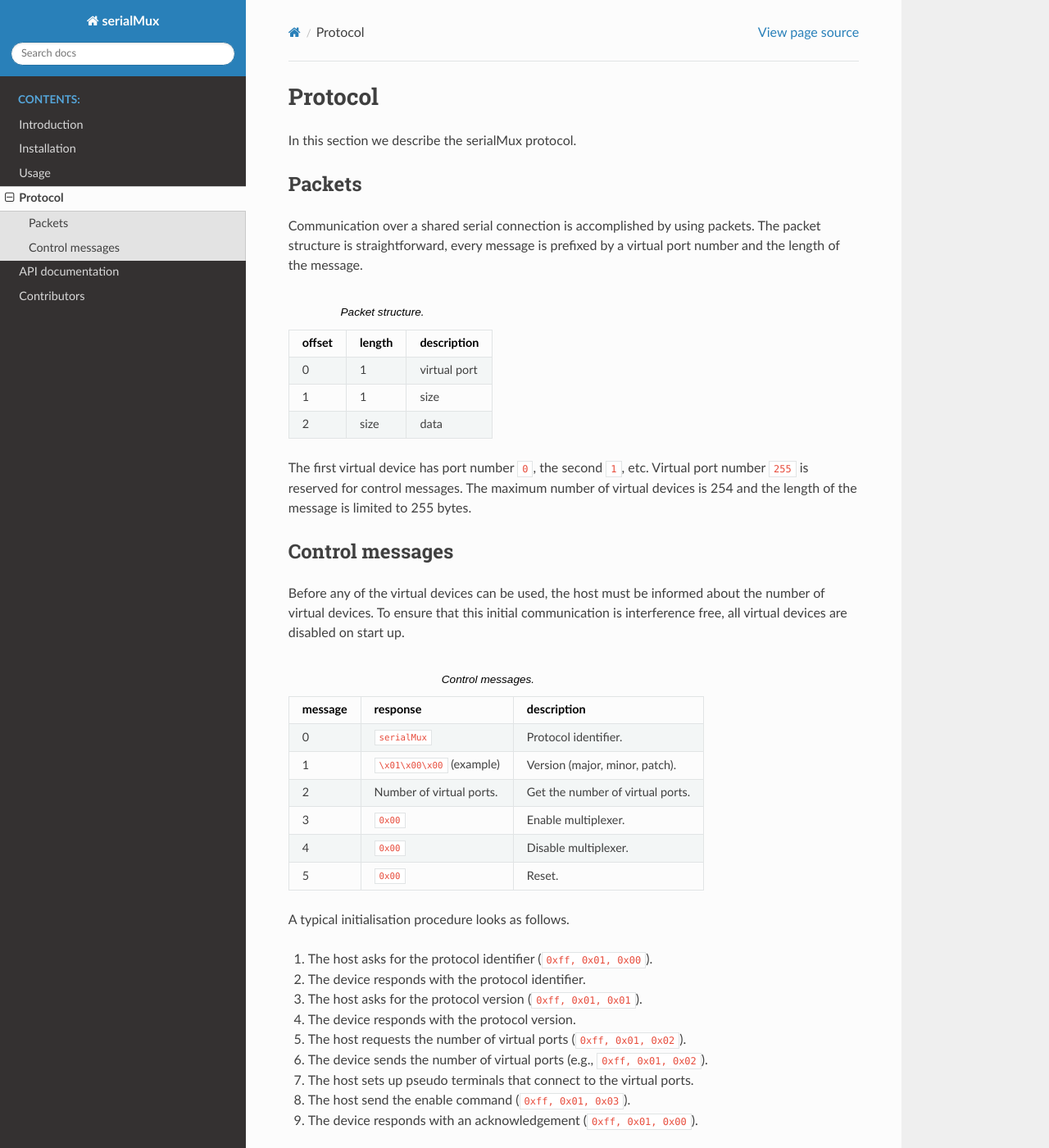
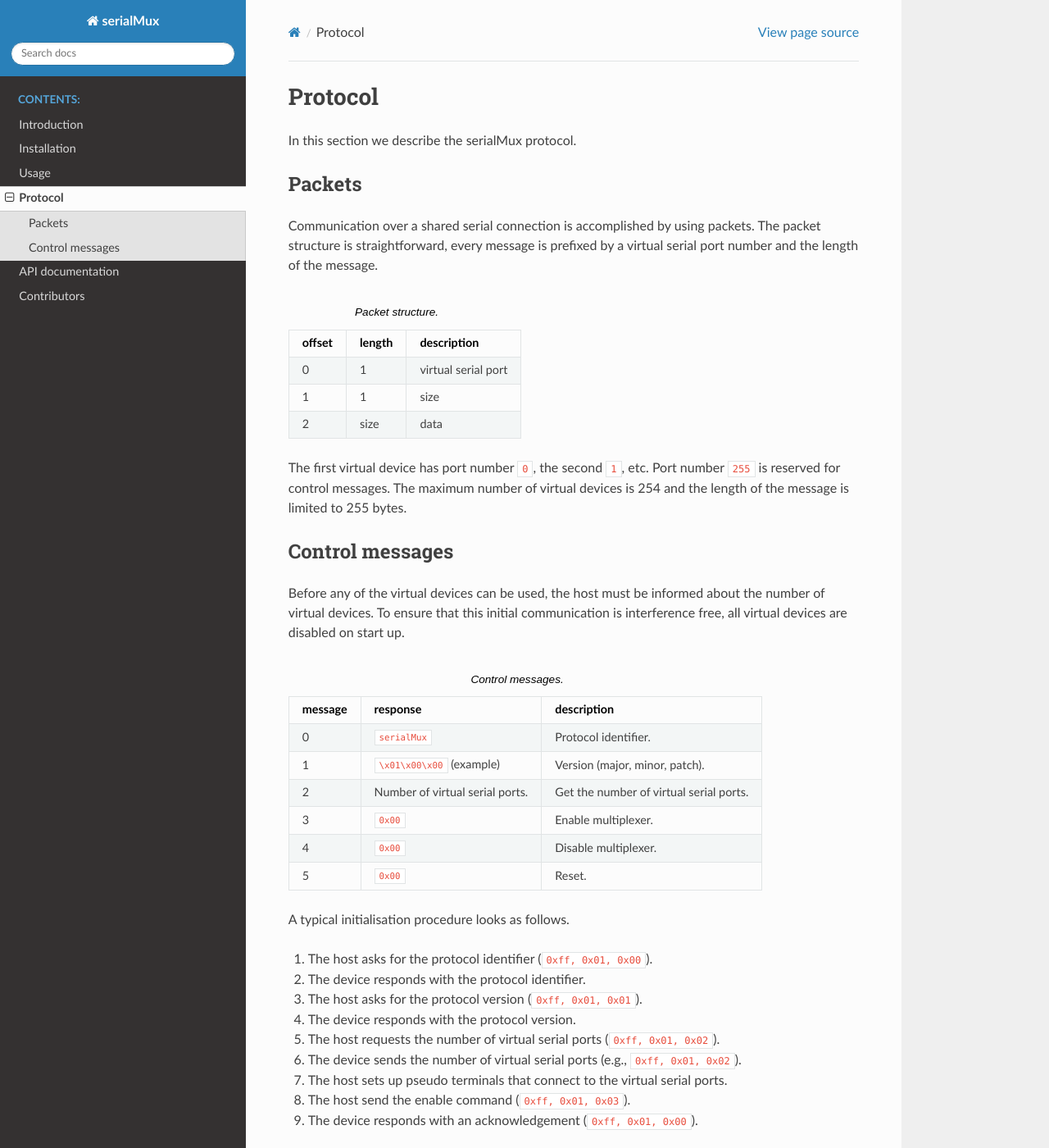
Before and after one commit to jfjlaros/serialMux, a Sphinx documentation site: the page built from docs/protocol.rst, in a window 1280 px wide and 1400 px high. Shown: the whole window at 82% size. Built offline with Sphinx 7.4.7 and the Read the Docs theme 2.0.0, drawn with Linux system fonts in a browser that asks for light colours.

Commit message:
Better variable naming.

```diff
--- a/docs/protocol.rst
+++ b/docs/protocol.rst
@@ -9,7 +9,7 @@ Packets
 
 Communication over a shared serial connection is accomplished by using
 packets. The packet structure is straightforward, every message is prefixed
-by a virtual port number and the length of the message.
+by a virtual serial port number and the length of the message.
 
 .. list-table:: Packet structure.
    :header-rows: 1
@@ -19,7 +19,7 @@ by a virtual port number and the length of the message.
      - description
    * - 0
      - 1
-     - virtual port
+     - virtual serial port
    * - 1
      - 1
      - size
@@ -27,10 +27,9 @@ by a virtual port number and the length of the message.
      - size
      - data
 
-The first virtual device has port number ``0``, the second ``1``, etc.
-Virtual port number ``255`` is reserved for control messages. The maximum
-number of virtual devices is 254 and the length of the message is limited to
-255 bytes.
+The first virtual device has port number ``0``, the second ``1``, etc. Port
+number ``255`` is reserved for control messages. The maximum number of virtual
+devices is 254 and the length of the message is limited to 255 bytes.
 
 
 Control messages
@@ -54,8 +53,8 @@ up.
      - ``\x01\x00\x00`` (example)
      - Version (major, minor, patch).
    * - 2
-     - Number of virtual ports.
-     - Get the number of virtual ports.
+     - Number of virtual serial ports.
+     - Get the number of virtual serial ports.
    * - 3
      - ``0x00``
      - Enable multiplexer.
@@ -72,9 +71,10 @@ A typical initialisation procedure looks as follows.
 2. The device responds with the protocol identifier.
 3. The host asks for the protocol version (``0xff, 0x01, 0x01``).
 4. The device responds with the protocol version.
-5. The host requests the number of virtual ports (``0xff, 0x01, 0x02``).
-6. The device sends the number of virtual ports (e.g., ``0xff, 0x01, 0x02``).
-7. The host sets up pseudo terminals that connect to the virtual ports.
+5. The host requests the number of virtual serial ports (``0xff, 0x01, 0x02``).
+6. The device sends the number of virtual serial ports (e.g., ``0xff, 0x01,
+   0x02``).
+7. The host sets up pseudo terminals that connect to the virtual serial ports.
 8. The host send the enable command (``0xff, 0x01, 0x03``).
 9. The device responds with an acknowledgement (``0xff, 0x01, 0x00``).
 
```
Also changed, not shown: 2 other files.
